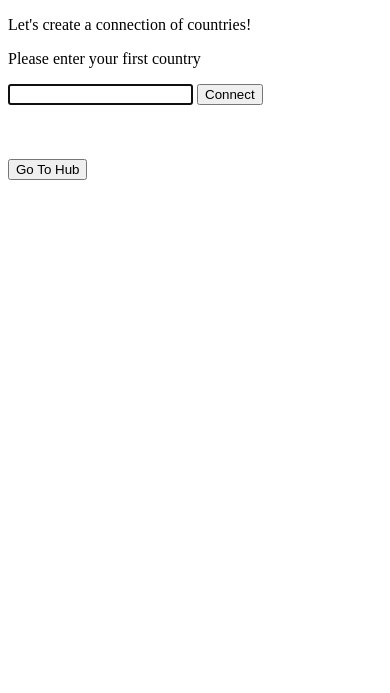
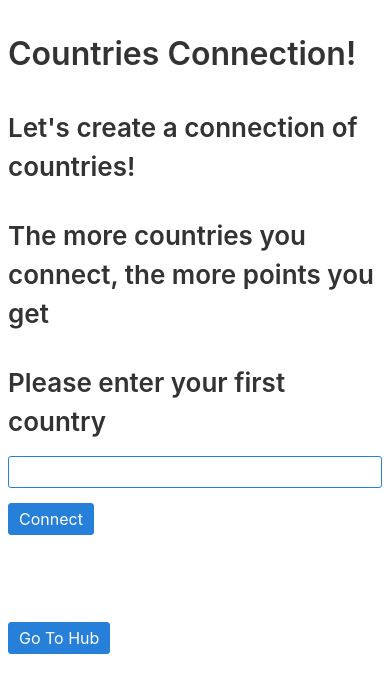
Before and after one commit to shaurya3shah/myFirstDjangoSite, a Django app: template helloapp/templates/helloapp/countriesconnection.html in a window 390 px wide. Shown: the top 693 px of the page. Run offline with Django 4.2, Linux system fonts and the light colour scheme; the template is opened without the code that fills it, so the values that code supplies are empty.

Commit message:
making progress on mobile focused loon-n-feel - countries connection

```diff
--- a/helloapp/templates/helloapp/countriesconnection.html
+++ b/helloapp/templates/helloapp/countriesconnection.html
@@ -5,36 +5,43 @@
     <title>Countries Connection</title>
 </head>
 <body>
-    <p>Let's create a connection of countries!</p>
+    {% load static %}
+    <link rel="stylesheet" type="text/css" href="{% static 'helloapp/button.css' %}">
+    <link rel="stylesheet" type="text/css" href="{% static 'helloapp/reset.css' %}">
+    <link rel="stylesheet" type="text/css" href="{% static 'helloapp/form.css' %}">
+
+    <p><h1>Countries Connection!</h1></p>
+    <p><h2>Let's create a connection of countries!</h2></p>
+    <p><h2>The more countries you connect, the more points you get</h2></p>
 
     {% if countries_connection_obj.countries_connection %}
-        <p>Countries Connection: {{countries_connection_obj.countries_connection | safe}}</p>
-        <p>Your Score: {{countries_connection_obj.score}}</p>
-        <p style="display:none;">Result: {{result}}</p>
+    <p><h2>Countries Connection: {{countries_connection_obj.countries_connection | safe}}</h2></p>
+    <p><h2>Your Score: {{countries_connection_obj.score}}</h2></p>
+<!--    <p style="display:none;"><h2>Result: {{result}}</h2></p>-->
         {% if result|stringformat:"s" == "DISCONNECT" %}
-            <p>For the connection to progress, the first letter of country you enter must be the last letter of the latest connected countries</p>
+    <p><h2>For the connection to progress, the first letter of country you enter must be the last letter of the latest connected countries</h2></p>
         {% elif result|stringformat:"s" == "CONNECTED" %}
-            <p>Country connected & score increased. Let's connect another country</p>
+    <p><h2 class="success">Country connected & score increased. Let's connect another country</h2></p>
         {% elif result|stringformat:"s" == "REPEAT" %}
-            <p>For the connection to progress, the country you enter must not already be present in the connected countries</p>
+    <p><h2>For the connection to progress, the country you enter must not already be present in the connected countries</h2></p>
         {% elif result|stringformat:"s" == "INVALID" %}
-            <p>Please enter a valid country</p>
+        <p><h2>Please enter a valid country</h2></p>
         {% elif result|stringformat:"s" == "EXHAUSTED" %}
-            <p>The computer cannot find any new country to connect. Congratulations you beat the computer!</p>
+    <p><h2 class="success">The computer cannot find any new country to connect. Congratulations you beat the computer!</h2></p>
         {% else %}
-            <p>Please enter your next country</p>
+    <p><h2>Please enter your next country</h2></p>
         {% endif %}
     {% else %}
-        <p>Please enter your first country</p>
+    <p><h2>Please enter your first country</h2></p>
     {% endif %}
 
-    <form action="{% url 'helloapp:connect_country' %}" method="post">
+    <form class="form" action="{% url 'helloapp:connect_country' %}" method="post">
     {% csrf_token %}
         <input type="text" name="Enter Country" autofocus>
-        <button name="connect_country">Connect</button>
+        <button class="btn btn-primary" name="connect_country">Connect</button>
     </form>
 
     <br><br><br>
-    <input type="submit" value="Go To Hub" onclick="location.href = '/helloapp/';">
+    <input class="btn btn-primary" type="submit" value="Go To Hub" onclick="location.href = '/helloapp/';">
 </body>
 </html>
```
